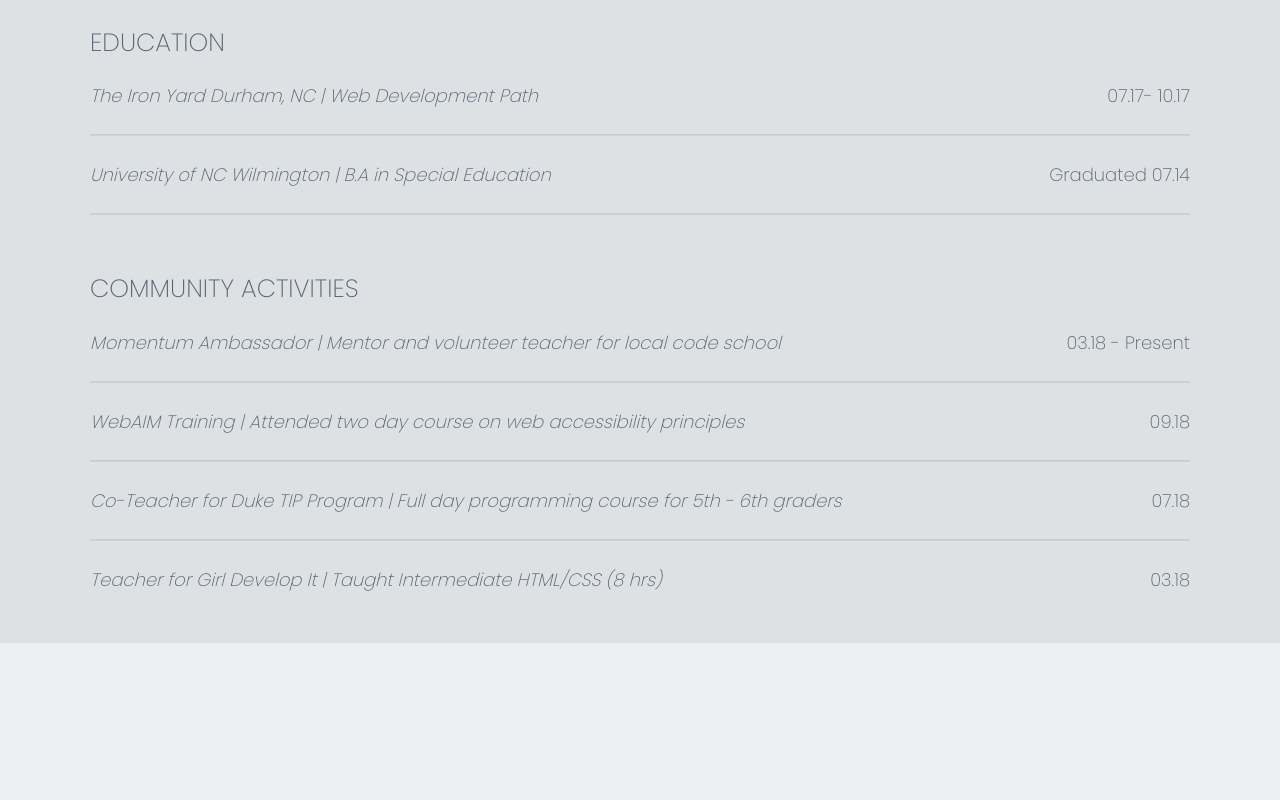
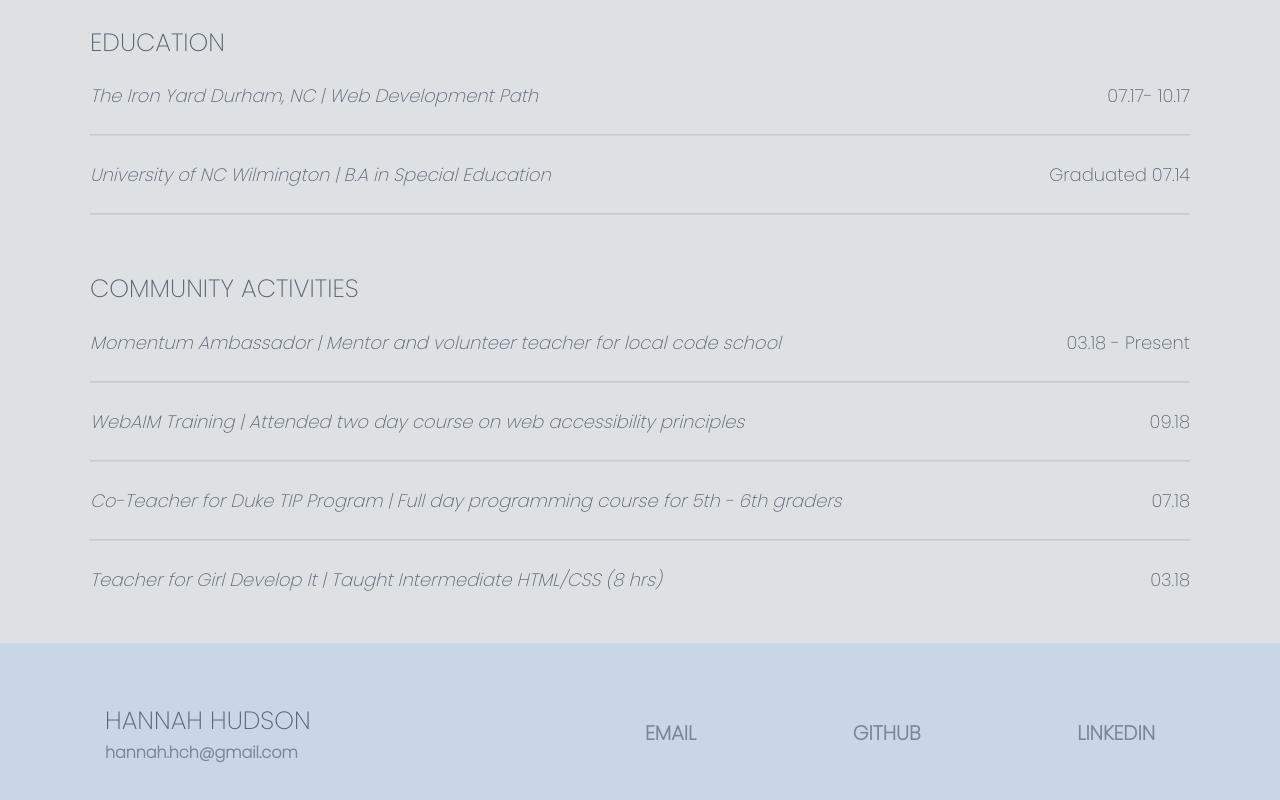
Before and after one commit to hannahhch/portfolio, a Vue app: page /resume in a window 1280 px wide. Shown: the part 1037-1837 px from the top of the page. Before the commit the page ends 1680 px from the top, so only its background shows below. Built offline with nearby package versions, Linux system fonts and the light colour scheme.

Commit message:
added footer to App

```diff
--- a/src/App.vue
+++ b/src/App.vue
@@ -4,6 +4,7 @@
       <Nav/>
     </div>
     <router-view/>
+    <Footer/>
   </div>
 </template>
 
@@ -15,6 +16,7 @@ export default {
   name: 'app',
   components: {
     Nav,
+    Footer
   }
 }
 </script>
--- a/src/router.js
+++ b/src/router.js
@@ -15,7 +15,7 @@ export default new Router({
     {
       path: '/resume',
       name: 'resume',
-      component: () => import(/* webpackChunkName: "project" */ './views/Resume.vue')
+      component: () => import(/* webpackChunkName: "resume" */ './views/Resume.vue')
     },
     {
       path: '/projects/:id',
--- a/src/views/Main.vue
+++ b/src/views/Main.vue
@@ -13,7 +13,6 @@
       >
     </router-link>
     </section>
-    <Footer/>
   </div>
 
 </template>
@@ -21,7 +20,6 @@
 <script>
 import axios from 'axios';
 import Hero from '../components/Hero.vue';
-import Footer from '../components/Footer.vue';
 import About from '../components/About.vue';
 
 export default {
@@ -33,7 +31,6 @@ export default {
   components: {
     Hero,
     About,
-    Footer
   },
   mounted() {
      axios.get('../data/projects.json').then(response => {
```
